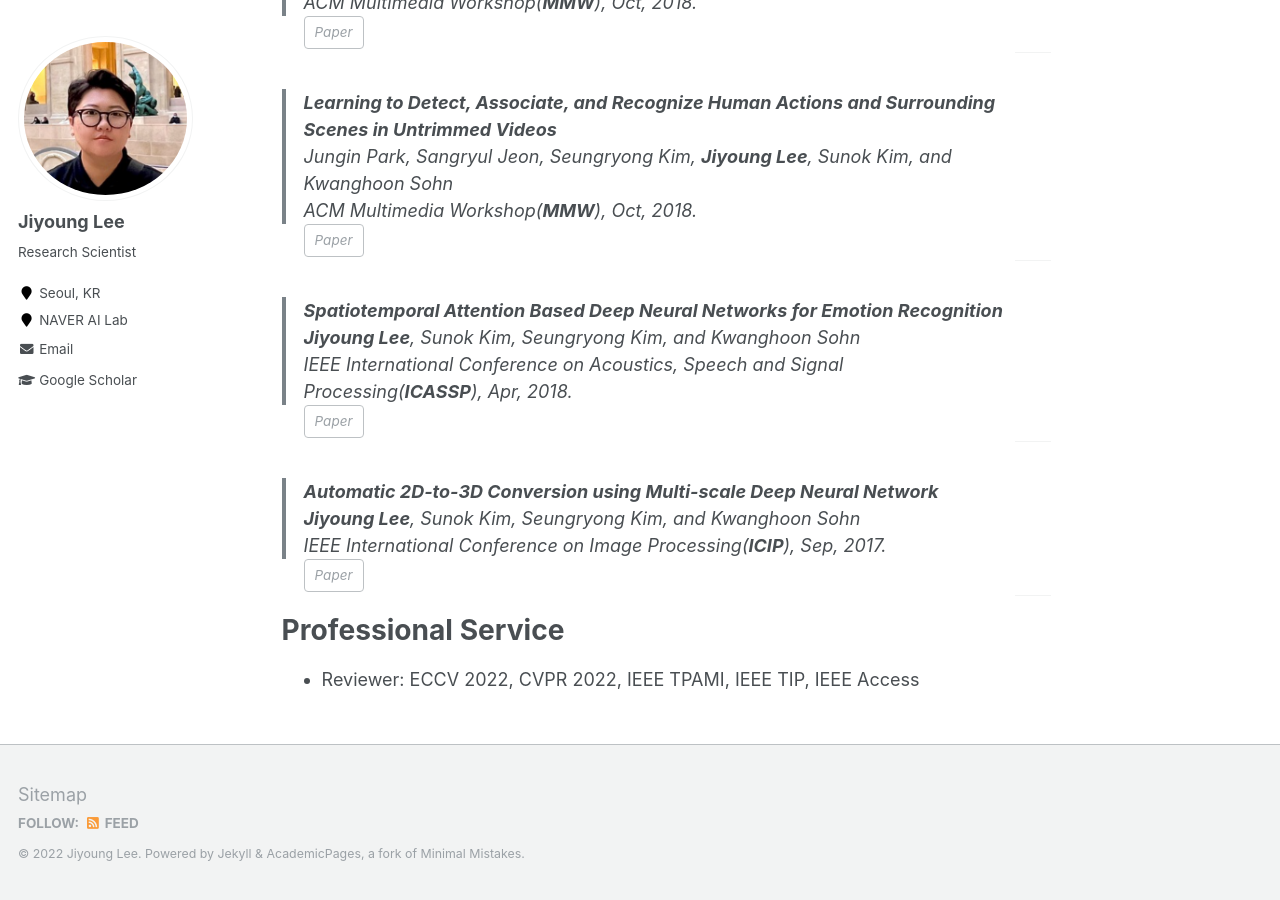
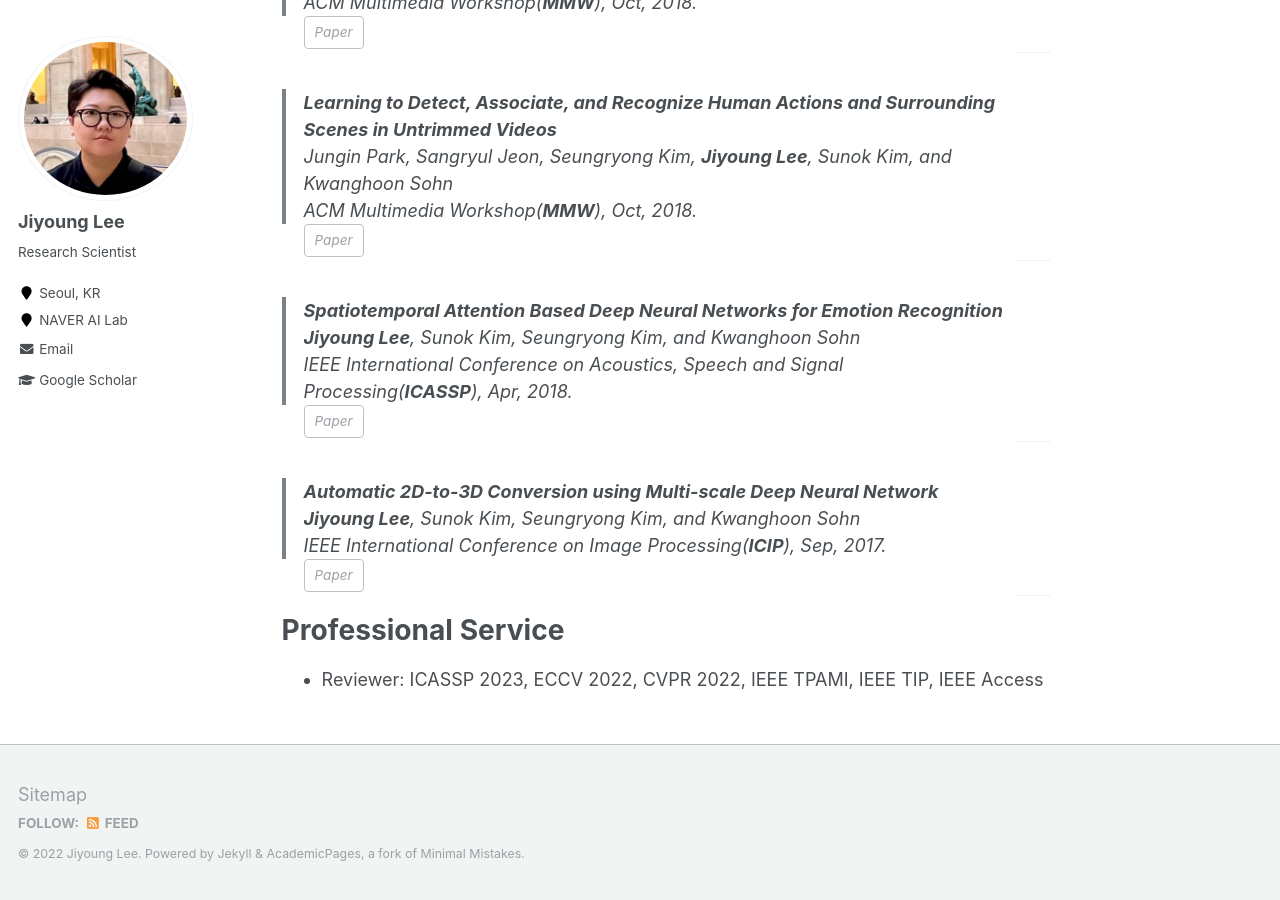
Before and after one commit to lee-jiyoung/lee-jiyoung.github.io, a Jekyll site: the page built from _pages/about.md, in a window 1280 px wide and 900 px high, scrolled down 5445 px. Built offline with Jekyll 4.4.1, drawn with Linux system fonts in a browser that asks for light colours.

Commit message:
Update about.md

```diff
--- a/_pages/about.md
+++ b/_pages/about.md
@@ -281,4 +281,4 @@ IEEE International Conference on Image Processing(**ICIP**), Sep, 2017.
 
 Professional Service
 ======
-* Reviewer: ECCV 2022, CVPR 2022, IEEE TPAMI, IEEE TIP, IEEE Access
+* Reviewer: ICASSP 2023, ECCV 2022, CVPR 2022, IEEE TPAMI, IEEE TIP, IEEE Access
```
